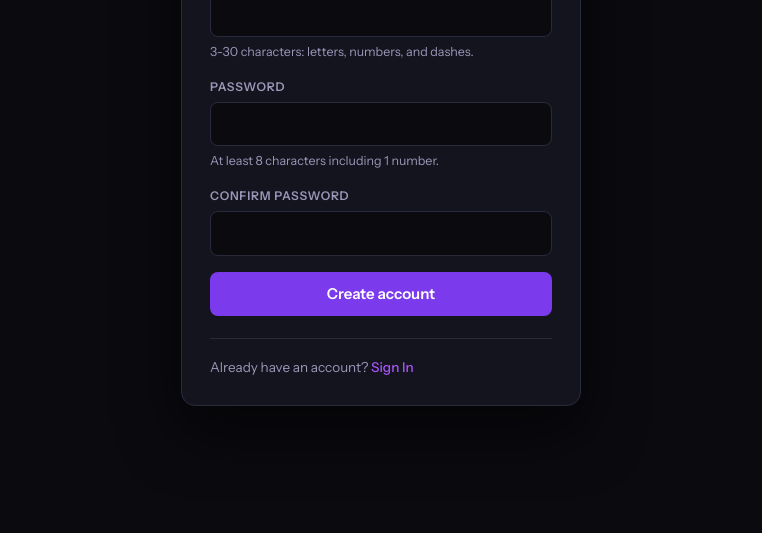
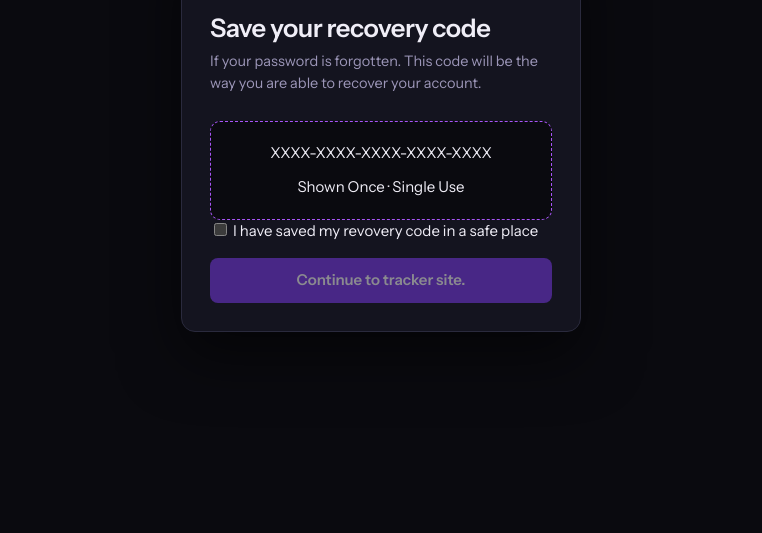
Before and after one commit to Aidan4715/Internship-Tracker, a plain HTML site: page site/first_page/signup_page/signup.html in a window 1280 px wide. Shown: the part 267-800 px from the top of the page, without its empty margins (259-1021 px from the left). Drawn offline with Linux system fonts and the light colour scheme.

Commit message:
made a box around single use text and recovery code

```diff
--- a/site/first_page/auth.css
+++ b/site/first_page/auth.css
@@ -111,3 +111,15 @@
 .demo{
     font-size: 12.5px;
 }
+
+/* This is going to be the recovery box formats and colors */
+.code-box{
+    display: grid;
+    gap: 12px;
+    margin: bottom;
+    padding: 20px 16px;
+    background: var(--bg);
+    border: 1px dashed var(--accent);
+    border-radius: 10px;
+    text-align: center;
+}
--- a/site/first_page/signup_page/signup.html
+++ b/site/first_page/signup_page/signup.html
@@ -21,7 +21,7 @@
                 </span>
                 Internship Tracker
             </div>
-                <div id="signup-step">
+                <div id="signup-step" hidden>
                     <!--text to show create account text-->
                     <h1 class = "auth-title">
                         Create a new account
@@ -90,7 +90,7 @@
                 </div>
 
                 <!-- This is going to be shown once the account is created -->
-                <div id="code-step" hidden>
+                <div id="code-step">
                     <h1 class="auth-title">
                         Save your recovery code
                     </h1>
```
